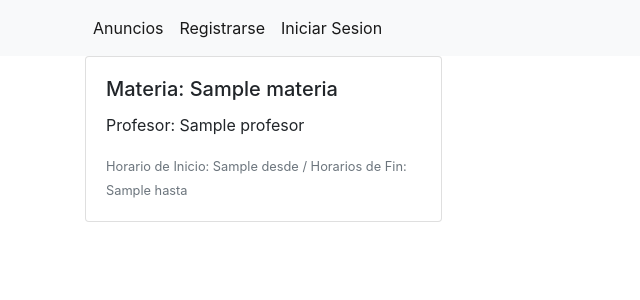
After one commit to mauro233/Preceptoria, a Django app: template apps/horario/templates/horarios_consulta/index.html in a window 1280 px wide. The commit adds this page. Shown: the top 300 px of the page, without its empty margins (0-640 px from the left). Run offline with Django 3.2, Linux system fonts and the light colour scheme; the template is opened without the code that fills it: most values are stand-ins (such as "Sample title", 1, 10 or a date in 2020); parts of the project's set-up code (start-up, migrations or seed data) failed here and were passed over; some libraries are stand-ins or nearby versions.

Commit message:
Agregando los templates a los horarios de consulta
Permite poder visualizar todas los horarios de consulta

```diff
--- /dev/null
+++ b/apps/horario/templates/horarios_consulta/index.html
@@ -0,0 +1,17 @@
+{% extends "base.html" %}
+{% block titulo %}Horarios de Consulta{% endblock titulo %}
+
+{% block contenido %}
+
+{% for horarioconsulta in horariosconsultas %}
+<div class="card-columns">
+  <div class="card">
+    <div class="card-body">
+      <h5 class="card-title">Materia: {{ horarioconsulta.materia }}</h5>
+      <p class="card-text">Profesor: {{ horarioconsulta.profesor }}</p>
+      <p class="card-text"><small class="text-muted">Horario de Inicio: {{ horarioconsulta.desde }} / Horarios de Fin: {{ horarioconsulta.hasta }}</small></p>
+    </div>
+  </div>
+</div>
+{% endfor %}
+{% endblock contenido %}
--- a/apps/horario/urls.py
+++ b/apps/horario/urls.py
@@ -4,7 +4,8 @@ from .views import(
 	DetailHorarioConsultaView
 )
 
+app_name= 'horarios'
 urlpatterns = [
-	path('horarios_consulta/', ListHorarioConsultaView.as_view()),
+	path('horarios_consulta/', ListHorarioConsultaView.as_view(), name='consulta' ),
 	path('<int:pk>/', DetailHorarioConsultaView.as_view())
 ]
--- a/apps/horario/views.py
+++ b/apps/horario/views.py
@@ -8,8 +8,8 @@ class ListHorarioConsultaView(ListView):
 	model = HorarioConsulta
 	paginate_by = 5
 	queryset = HorarioConsulta.objects.all()
-	#template_name = 'horario_consulta/index.html'
-	context_object_name = 'list_consulta_horario'
+	template_name = 'horarios_consulta/index.html'
+	context_object_name = 'horariosconsultas'
 
 class DetailHorarioConsultaView(DetailView):
 	model = HorarioConsulta
--- a/templates/base.html
+++ b/templates/base.html
@@ -26,7 +26,7 @@
               <a class="nav-link" href="#">Horarios</a>
             </li>
             <li class="nav-item">
-              <a class="nav-link" href="#">Horarios Consulta</a>
+              <a class="nav-link" href="{% url 'horarios:consulta' %}">Horarios Consulta</a>
             </li>
             <li class="nav-item dropdown">
               <a class="nav-link dropdown-toggle" href="#" id="navbarDropdown" role="button" data-toggle="dropdown" aria-haspopup="true" aria-expanded="false">
```
